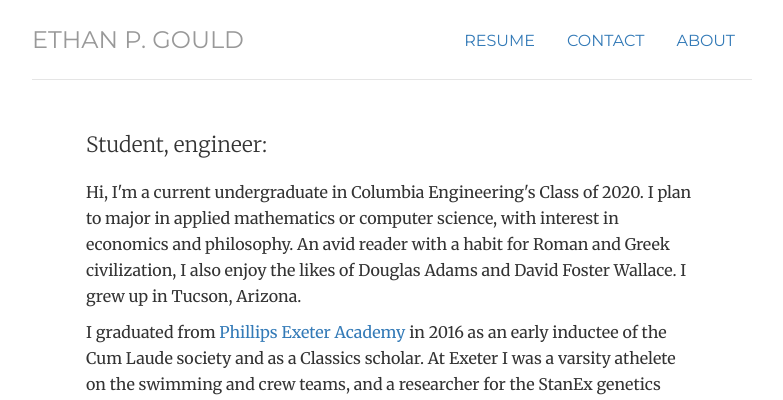
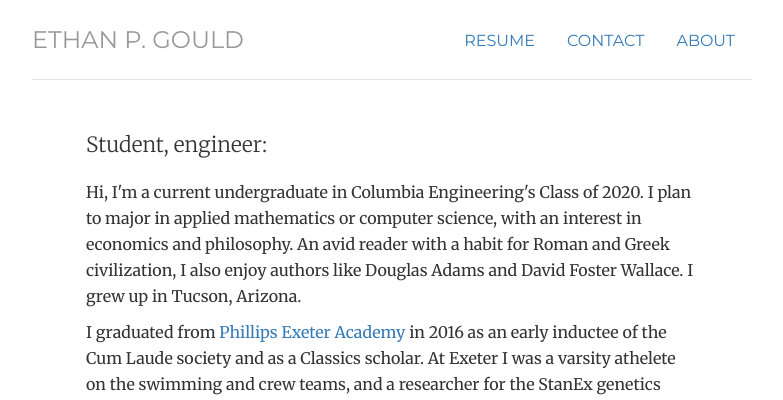
Before and after one commit to ethanpgould/ethanpgould.github.io, a Jekyll site: the page built from about/index.html, in a window 1280 px wide. Shown: the top 400 px of the page, without its empty margins (248-1031 px from the left). Built offline with Jekyll 4.4.1, drawn with Linux system fonts in a browser that asks for light colours.

Commit message:
rephrase about

```diff
--- a/about/index.html
+++ b/about/index.html
@@ -5,7 +5,7 @@ title: about
 <div class="row about">
     <h1 class="lead">Student, engineer:</h1>
     <p>
-        Hi, I'm a current undergraduate in Columbia Engineering's Class of 2020. I plan to major in applied mathematics or computer science, with interest in economics and philosophy. An avid reader with a habit for Roman and Greek civilization, I also enjoy the likes of Douglas Adams and David Foster Wallace. I grew up in Tucson, Arizona.
+        Hi, I'm a current undergraduate in Columbia Engineering's Class of 2020. I plan to major in applied mathematics or computer science, with an interest in economics and philosophy. An avid reader with a habit for Roman and Greek civilization, I also enjoy authors like Douglas Adams and David Foster Wallace. I grew up in Tucson, Arizona.
     </p>
     <p>
         I graduated from <a href="http://www.exeter.edu">Phillips Exeter Academy</a> in 2016 as an early inductee of the Cum Laude society and as a Classics scholar. At Exeter I was a varsity athelete on the swimming and crew teams, and a researcher for the StanEx genetics research program in collaboration with Stanford Medical School. During my final two years I helped to lead the school's peer tutoring program.
```
